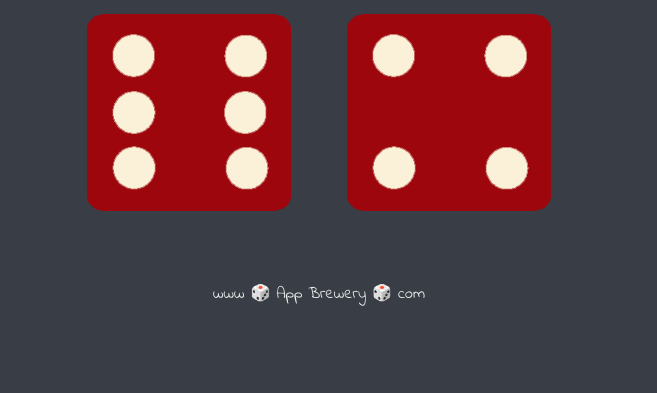
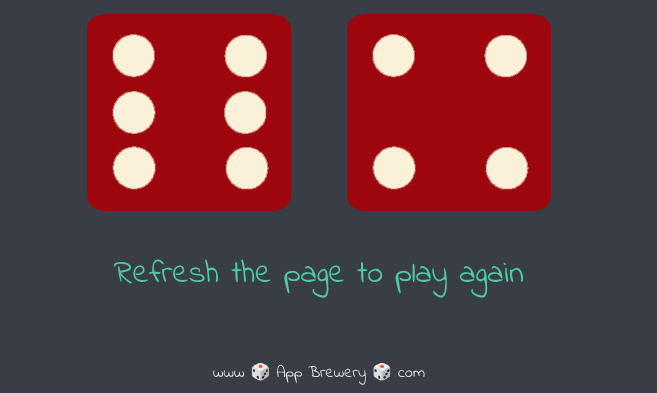
Before and after one commit to amparoamparo/angela-yu-bootcamp-dice-game, a plain HTML site: page index.html in a window 1280 px wide. Shown: the part 481-874 px from the top of the page, without its empty margins (321-978 px from the left). Before the commit the page ends 800 px from the top, so only its background shows below. Drawn offline with Linux system fonts and the light colour scheme.

Commit message:
Update index.html

```diff
--- a/index.html.html
+++ b/index.html
@@ -19,6 +19,7 @@
         <p>Player 2</p>
         <img class="img2" src="images/dice6.png">
       </div>
+      <p>Refresh the page to play again</p>
     </div>
   <script src="dice.js"></script>
   </body>
```
